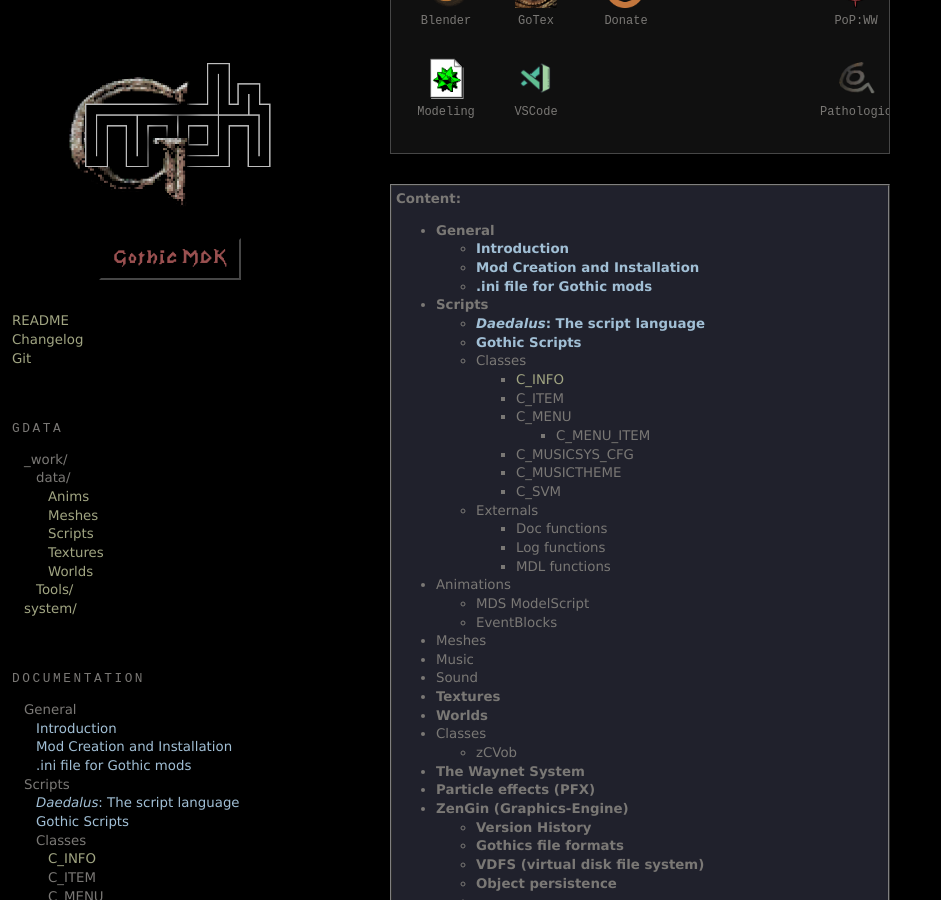
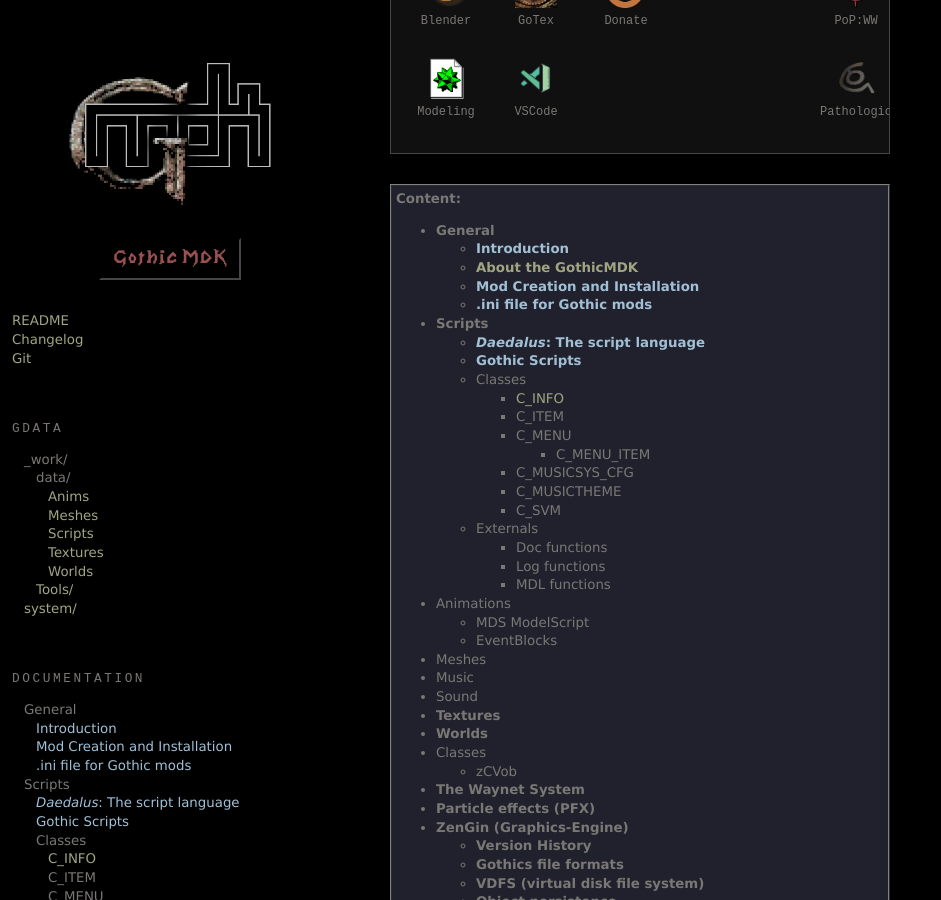
Before and after one commit to PhoenixTales/mdk.gothicarchive.org, a Jekyll site: the page built from index.html, in a window 1280 px wide and 900 px high, scrolled down 817 px. Shown: the whole window, without its empty margins (0-941 px from the left). Built offline with Jekyll 4.4.1, drawn with Linux system fonts in a browser that asks for light colours.

Commit message:
upd docs

```diff
--- a/index.html
+++ b/index.html
@@ -256,11 +256,12 @@ title: Index
 		<b>Content:</b>
 		<ul>
 			<li><b>General</b>
-				<ul class="mad-doc">
-					<li><a href="/docs/mod/mdk-introduction.htm"><b>Introduction</b></a></li>
+				<ul>
+					<li class="mad-doc"><a href="/docs/mod/mdk-introduction.htm"><b>Introduction</b></a></li>
+					<li><a href="/docs/about"><b>About the GothicMDK</b></a></li>
 					<!--<li>Directory Structure</li>-->
-					<li><a href="/docs/mod/gothic_mod.htm"><b>Mod Creation and Installation</b></a></li>
-					<li><a href="/docs/mod/gothic_mod_ini.htm"><b>.ini file for Gothic mods</b></a></li>
+					<li class="mad-doc"><a href="/docs/mod/gothic_mod.htm"><b>Mod Creation and Installation</b></a></li>
+					<li class="mad-doc"><a href="/docs/mod/gothic_mod_ini.htm"><b>.ini file for Gothic mods</b></a></li>
 				</ul>
 			<li><b>Scripts</b>
 				<ul>
```
